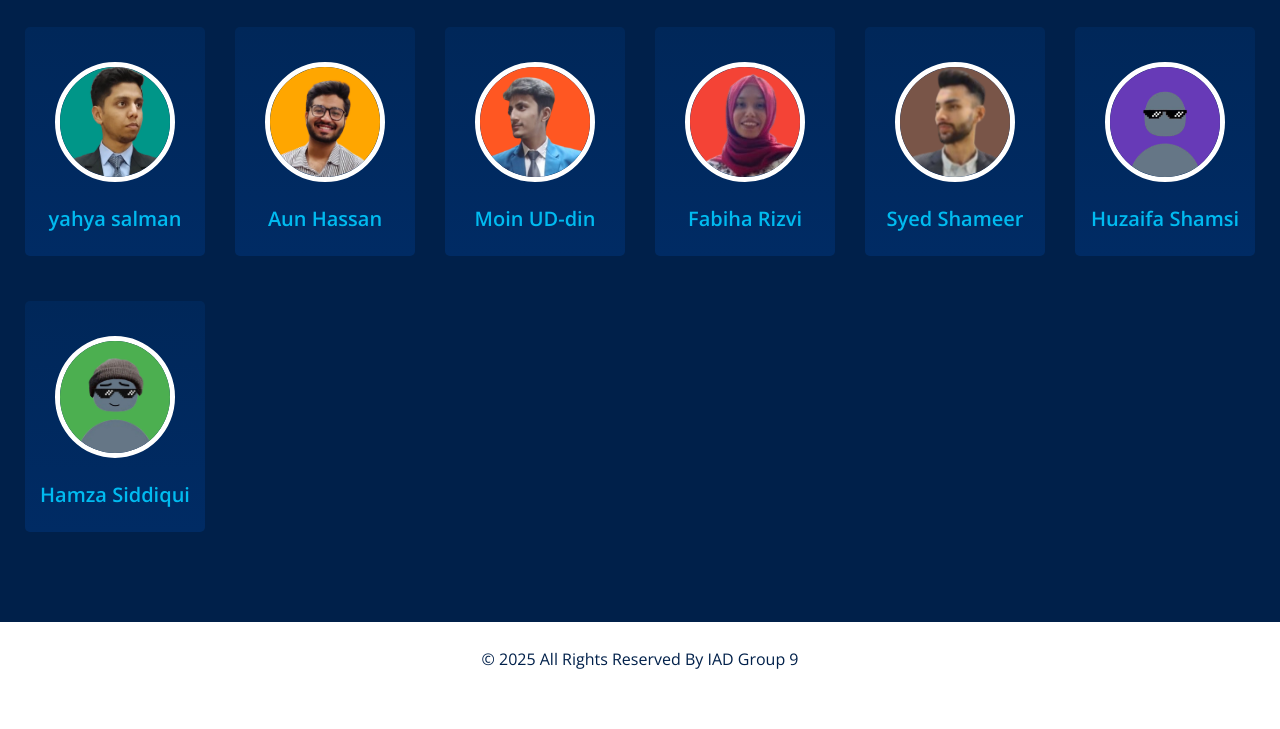
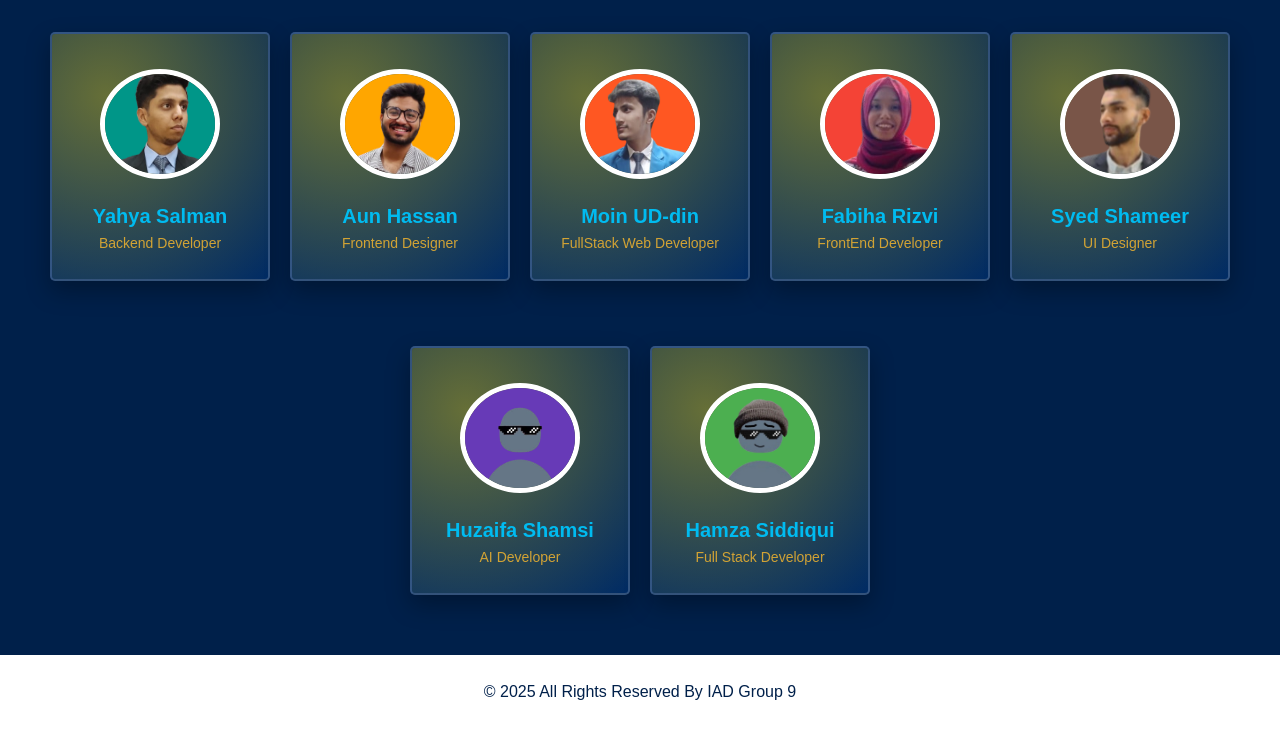
Before and after one commit to Yahya305/Challenge-1-IAD, a plain HTML site: page team.html in a window 1280 px wide. Shown: the part 222-951 px from the top of the page. Before the commit the page ends 918 px from the top, so only its background shows below. Drawn offline with nearby package versions, Linux system fonts and the light colour scheme; some packages are replaced by stand-ins of ours.

Commit message:
Team Card UI Improve

```diff
--- a/team.html
+++ b/team.html
@@ -15,7 +15,7 @@
         <meta name="author" content="" />
         <link rel="shortcut icon" href="images/favicon.png" type="" />
 
-        <title>Finexo</title>
+        <title>IAD</title>
 
         <!-- bootstrap core css -->
         <link rel="stylesheet" type="text/css" href="css/bootstrap.css" />
@@ -40,6 +40,123 @@
         <link href="css/style.css" rel="stylesheet" />
         <!-- responsive style -->
         <link href="css/responsive.css" rel="stylesheet" />
+        <style>
+            /* General Styling */
+            body {
+                font-family: 'Poppins', sans-serif;
+                background: linear-gradient(135deg, #1a2a6c, #b21f1f, #fdbb2d);
+                color: white;
+                text-align: center;
+                margin: 0;
+                padding: 0;
+            }
+
+            .team_section {
+                padding: 60px 20px;
+            }
+
+            .heading_container h2 {
+                font-size: 36px;
+                font-weight: bold;
+                text-transform: uppercase;
+                margin-bottom: 30px;
+                position: relative;
+                display: inline-block;
+            }
+
+            .heading_container h2 span {
+                color: #fdbb2d;
+            }
+
+            /* Team Container */
+            .team_container {
+                display: flex;
+                flex-wrap: wrap;
+                justify-content: center;
+                gap: 20px;
+            }
+
+            /* Card Styling */
+            .box {
+                background: rgba(255, 255, 255, 0.15);
+                padding: 25px;
+                border-radius: 20px;
+                width: 220px;
+                text-align: center;
+                backdrop-filter: blur(10px);
+                transition: all 0.5s ease-in-out;
+                box-shadow: 0px 10px 25px rgba(0, 0, 0, 0.3);
+                border: 2px solid rgba(255, 255, 255, 0.2);
+                position: relative;
+                overflow: hidden;
+            }
+
+            /* Neon Glow Hover Effect */
+            .box:hover {
+                transform: translateY(-10px) rotate(2deg);
+                box-shadow: 0px 15px 40px rgba(255, 217, 0, 0.8);
+                border: 2px solid #fdbb2d;
+            }
+
+            /* Floating Gradient Glow */
+            .box::before {
+                content: "";
+                position: absolute;
+                width: 150%;
+                height: 150%;
+                background: radial-gradient(circle, rgba(255, 217, 0, 0.4), transparent);
+                top: -50%;
+                left: -50%;
+                transition: all 0.6s ease-in-out;
+            }
+
+            .box:hover::before {
+                top: 0%;
+                left: 0%;
+            }
+
+            /* Image Styling */
+            .img-box {
+                position: relative;
+                margin-bottom: 15px;
+            }
+
+            .img-box img {
+                width: 110px;
+                height: 110px;
+                border-radius: 50%;
+                object-fit: cover;
+                border: 5px solid rgba(255, 255, 255, 0.3);
+                transition: transform 0.3s ease-in-out, border-color 0.3s ease-in-out;
+            }
+
+            .box:hover .img-box img {
+                transform: scale(1.1);
+                border-color: #fdbb2d;
+            }
+
+            /* Name Styling */
+            .detail-box h5 {
+                font-size: 20px;
+                font-weight: bold;
+                color: white;
+                margin-bottom: 5px;
+            }
+
+            .detail-box p {
+                font-size: 14px;
+                color: #fdbb2d;
+                opacity: 0.8;
+            }
+
+            /* Responsive Design */
+            @media (max-width: 768px) {
+                .team_container {
+                    flex-direction: column;
+                    align-items: center;
+                }
+            }
+        </style>
     </head>
 
     <body class="sub_page">
@@ -122,111 +239,78 @@
         </div>
 
         <!-- team section -->
-        <section class="team_section layout_padding">
-            <div class="container-fluid">
-                <div class="heading_container heading_center">
-                    <h2 class="">Our <span> Team</span></h2>
+        <section class="team_section">
+            <div class="heading_container">
+                <h2>Our <span>Team</span></h2>
             </div>
             <div class="team_container">
-                    <div class="row">
-                        <div class="col-lg-2 col-sm-4">
                 <div class="box">
                     <div class="img-box">
-                                    <img
-                                        src="images/yahya.png"
-                                        class="img1"
-                                        alt=""
-                                    />
+                        <img src="images/yahya.png" alt="">
                     </div>
                     <div class="detail-box">
-                                    <h5>yahya salman</h5>
+                        <h5>Yahya Salman</h5>
+                        <p>Backend Developer</p>
                     </div>
                 </div>
-                        </div>
-                        <div class="col-lg-2 col-sm-4">
+
                 <div class="box">
                     <div class="img-box">
-                                    <img
-                                        src="images/aun.png"
-                                        class="img1"
-                                        alt=""
-                                    />
+                        <img src="images/aun.png" alt="">
                     </div>
                     <div class="detail-box">
                         <h5>Aun Hassan</h5>
+                        <p>Frontend Designer</p>
                     </div>
                 </div>
-                        </div>
-                        <div class="col-lg-2 col-sm-4">
+
                 <div class="box">
                     <div class="img-box">
-                                    <img
-                                        src="images/moin.png"
-                                        class="img1"
-                                        alt=""
-                                    />
+                        <img src="images/moin.png" alt="">
                     </div>
                     <div class="detail-box">
                         <h5>Moin UD-din</h5>
+                        <p>FullStack Web Developer</p>
                     </div>
                 </div>
-                        </div>
-                        <div class="col-lg-2 col-sm-4">
+
                 <div class="box">
                     <div class="img-box">
-                                    <img
-                                        src="images/fabiha.png"
-                                        class="img1"
-                                        alt=""
-                                    />
+                        <img src="images/fabiha.png" alt="">
                     </div>
                     <div class="detail-box">
                         <h5>Fabiha Rizvi</h5>
+                        <p>FrontEnd  Developer</p>
                     </div>
                 </div>
-                        </div>
-                        <div class="col-lg-2 col-sm-4">
+
                 <div class="box">
                     <div class="img-box">
-                                    <img
-                                        src="images/shameer.png"
-                                        class="img1"
-                                        alt=""
-                                    />
+                        <img src="images/shameer.png" alt="">
                     </div>
                     <div class="detail-box">
                         <h5>Syed Shameer</h5>
+                        <p>UI Designer</p>
                     </div>
                 </div>
-                        </div>
-                        <div class="col-lg-2 col-sm-4">
+
                 <div class="box">
                     <div class="img-box">
-                                    <img
-                                        src="images/huzaifa.png"
-                                        class="img1"
-                                        alt=""
-                                    />
+                        <img src="images/huzaifa.png" alt="">
                     </div>
                     <div class="detail-box">
                         <h5>Huzaifa Shamsi</h5>
+                        <p>AI Developer</p>
                     </div>
                 </div>
-                        </div>
-                        <div class="col-lg-2 col-sm-4">
+
                 <div class="box">
                     <div class="img-box">
-                                    <img
-                                        src="images/hamza.png"
-                                        class="img1"
-                                        alt=""
-                                    />
+                        <img src="images/hamza.png" alt="">
                     </div>
                     <div class="detail-box">
                         <h5>Hamza Siddiqui</h5>
-                                </div>
-                            </div>
-                        </div>
+                        <p>Full Stack Developer</p>
                     </div>
                 </div>
             </div>
```
Lines whose indentation alone changed are shown as unchanged.
